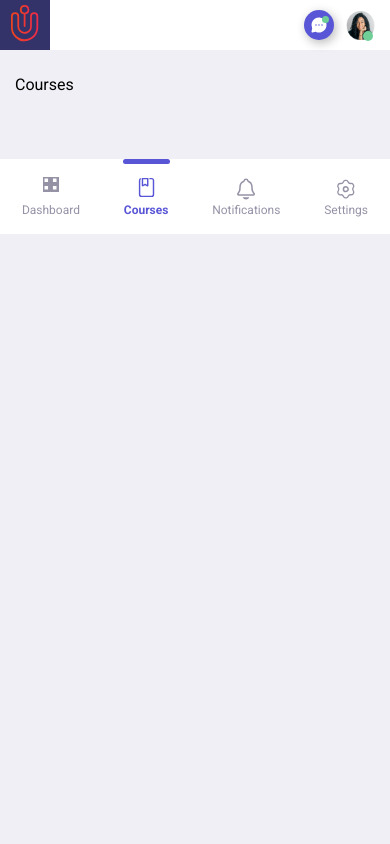
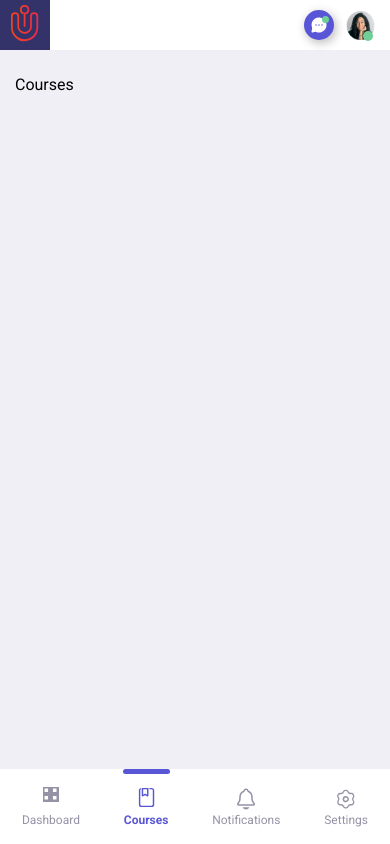
Before and after one commit to DanilovG103/test-task, a Next.js app: page /courses in a window 390 px wide. Built offline with nearby package versions, Linux system fonts and the light colour scheme; a web font is replaced by a local one.

Commit message:
fix: media query styles

```diff
--- a/pages/index.tsx
+++ b/pages/index.tsx
@@ -21,7 +21,7 @@ const Wrapper = styled.div`
   grid-template-areas:
     'programs programs messages'
     'research sessions messages';
-  @media (max-width: 400px) {
+  @media (max-width: 415px) {
     grid-template-areas:
       'programs'
       'research'
--- a/src/components/Layout.tsx
+++ b/src/components/Layout.tsx
@@ -19,7 +19,7 @@ const Wrapper = styled.div`
     'aside header header'
     'aside main main'
     'aside main main';
-  @media (max-width: 400px) {
+  @media (max-width: 415px) {
     grid-template-columns: 0.1fr 1fr;
     grid-template-areas:
       'aside header'
@@ -31,7 +31,7 @@ const Wrapper = styled.div`
 const Main = styled.main<{ isMessagesPage: boolean }>`
   grid-area: main;
   padding: 35px;
-  @media (max-width: 400px) {
+  @media (max-width: 415px) {
     padding: ${(props) => (props.isMessagesPage ? '0' : '25px 15px')};
   }
 `
--- a/src/components/navigation/BottomNav.tsx
+++ b/src/components/navigation/BottomNav.tsx
@@ -9,16 +9,15 @@ import { Colors } from 'src/theme/colors'
 
 const Wrapper = styled.div`
   display: none;
-  position: sticky;
+  position: fixed;
   bottom: 0;
   background-color: ${Colors.white};
   min-width: 100vw;
   height: 75px;
-  @media (max-width: 400px) {
+  @media (max-width: 415px) {
     display: flex;
     justify-content: space-around;
     align-items: center;
-    margin-top: 40px;
   }
 `
 
--- a/src/components/research/index.tsx
+++ b/src/components/research/index.tsx
@@ -14,7 +14,7 @@ const Wrapper = styled.div`
   flex-direction: column;
   padding: 20px;
   position: relative;
-  @media (max-width: 400px) {
+  @media (max-width: 415px) {
     padding: 0;
   }
 `
@@ -38,14 +38,14 @@ const Checked = styled.p`
   font-weight: 500;
   font-size: 8px;
   margin-top: 5px;
-  @media (max-width: 400px) {
+  @media (max-width: 415px) {
     font-size: 10px;
   }
 `
 
 const ImageWrapper = styled.div`
   position: relative;
-  @media (max-width: 400px) {
+  @media (max-width: 415px) {
     display: none;
   }
 `
--- a/src/components/sessions/index.tsx
+++ b/src/components/sessions/index.tsx
@@ -53,7 +53,7 @@ const Dots = styled.div`
   position: absolute;
   right: 15px;
   top: 25px;
-  @media (max-width: 400px) {
+  @media (max-width: 415px) {
     display: flex;
   }
 `
```
Also changed, not shown: src/components/activePrograms/index.tsx (+4 -4 lines), src/components/messages/index.tsx (+4 -4 lines), src/components/navigation/AsideMenu.tsx (+4 -4 lines), src/components/navigation/Header.tsx (+4 -4 lines), src/components/research/ResearchContent.tsx (+11 -11 lines), src/components/sessions/SessionBlock.tsx (+7 -7 lines), src/components/stories/index.tsx (+1 -1 lines).
